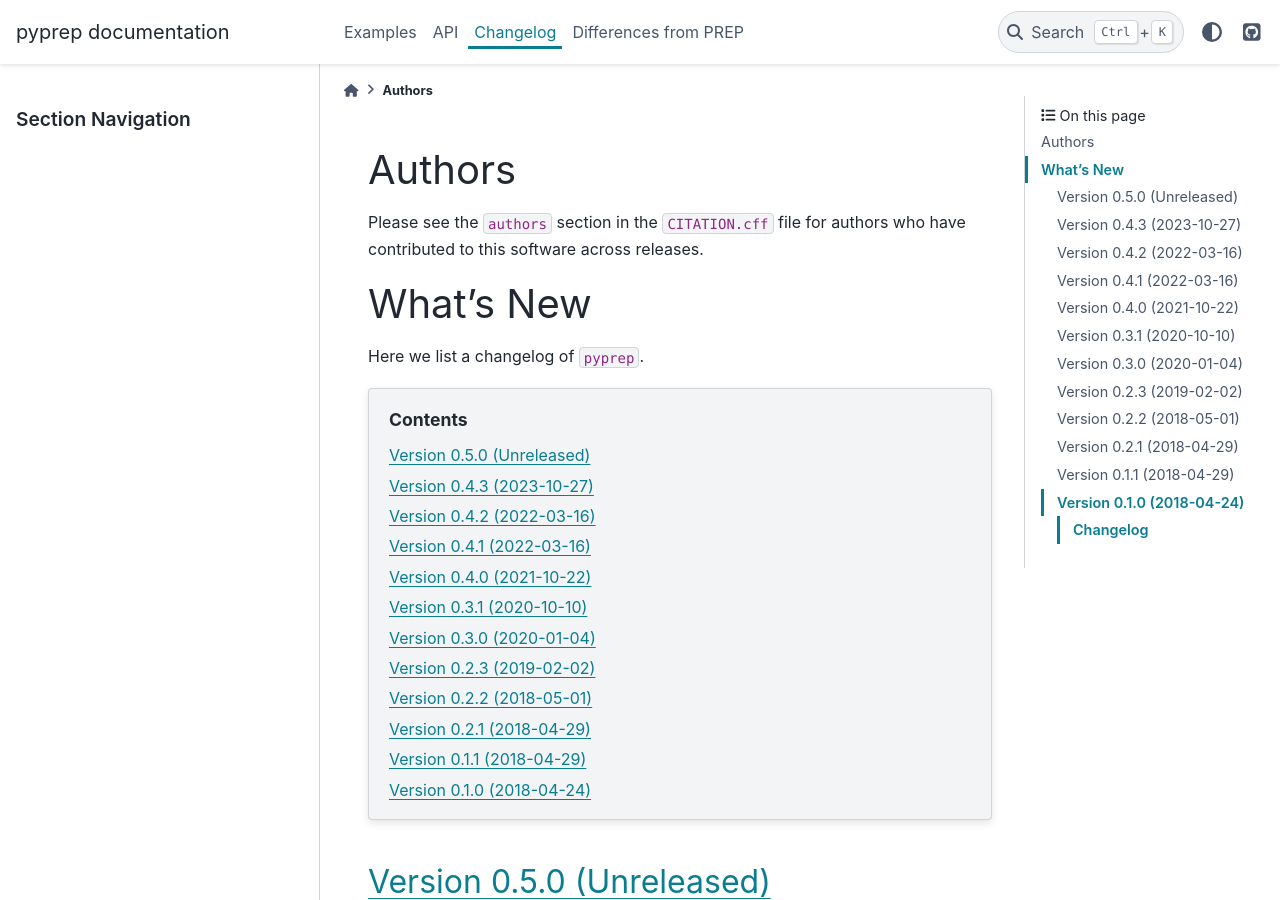
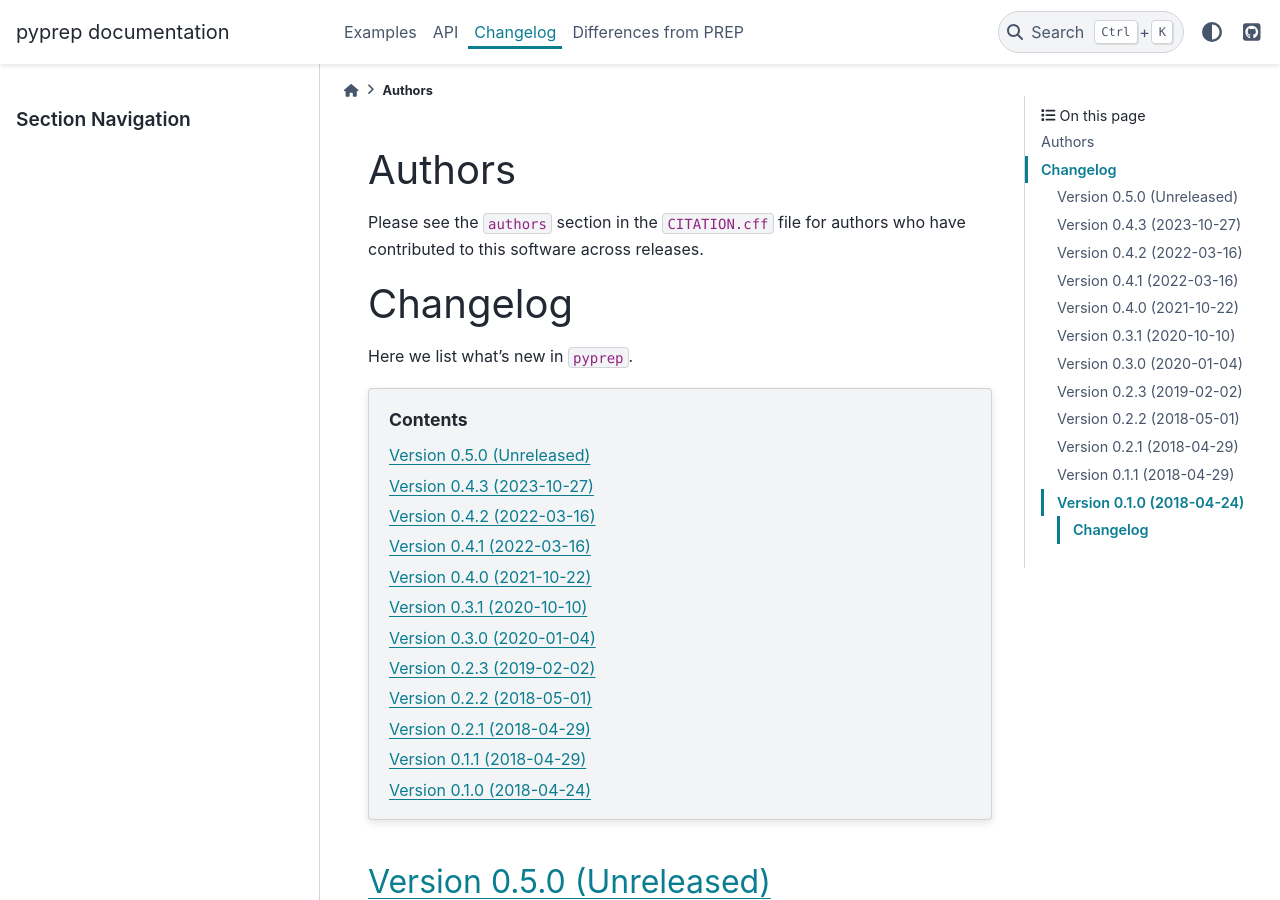
Before and after one commit to sappelhoff/pyprep, a Sphinx documentation site: the page built from docs/changelog.rst, in a window 1280 px wide and 900 px high. Built offline with Sphinx 7.4.7 and the PyData theme 0.15.4, drawn with Linux system fonts in a browser that asks for light colours; the version number could not be read and is left out.

Commit message:
rename whatsnew changelog

```diff
--- a/docs/whats_new.rst
+++ b/docs/changelog.rst
@@ -6,12 +6,12 @@ Authors
 Please see the ``authors`` section in the ``CITATION.cff`` file for authors
 who have contributed to this software across releases.
 
-.. _whats_new:
+.. _changelog:
 
-What's New
-==========
+Changelog
+=========
 
-Here we list a changelog of ``pyprep``.
+Here we list what's new in ``pyprep``.
 
 .. contents:: Contents
    :local:
--- a/docs/index.rst
+++ b/docs/index.rst
@@ -9,5 +9,5 @@ PyPREP
 
    Examples<examples>
    API<api>
-   Changelog<whats_new>
+   Changelog<changelog>
    Differences from PREP<matlab_differences>
```
Also changed, not shown: .github/CONTRIBUTING.md, .github/PULL_REQUEST_TEMPLATE.md.
